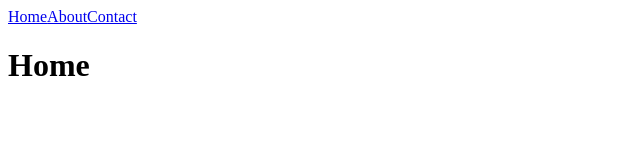
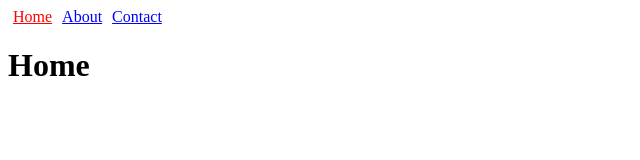
Before and after one commit to atsuyaourt/egghead-react-router-v4, a React (Create React App) app: page / in a window 1280 px wide. Shown: the top 160 px of the page, without its empty margins (0-640 px from the left). Built offline with nearby package versions, Linux system fonts and the light colour scheme; the HTML template or start-up script is replaced by a standard one.

Commit message:
feat: Style active link using NavLink

```diff
--- a/src/App.css
+++ b/src/App.css
@@ -0,0 +1,11 @@
+a {
+  margin: 5px;
+}
+
+a, a:visited {
+  color: blue;
+}
+
+a.active {
+  color: red;
+}
--- a/src/App.js
+++ b/src/App.js
@@ -2,14 +2,24 @@
 import {
   BrowserRouter as Router,
   Route,
-  Link
+  NavLink
 } from 'react-router-dom';
+
+import './App.css';
+
+const isActiveFunc = (match, location) => {
+  console.log(match, location);
+  return match;
+}
 
 const Links = () => (
   <nav>
-    <Link to="/">Home</Link>
-    <Link to={{pathname: '/about'}}>About</Link>
-    <Link replace to="/contact">Contact</Link>
+    <NavLink exact activeClassName="active" to="/">Home</NavLink>
+    <NavLink activeStyle={{color: 'green'}} to="/about">About</NavLink>
+    <NavLink
+      isActive={isActiveFunc}
+      activeClassName="active"
+      to="/contact">Contact</NavLink>
   </nav>
 );
 
```
